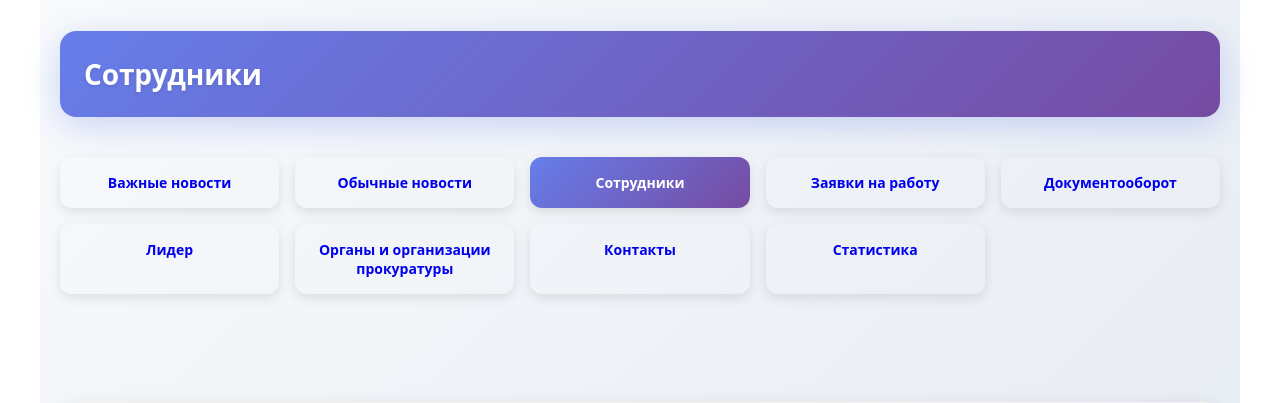
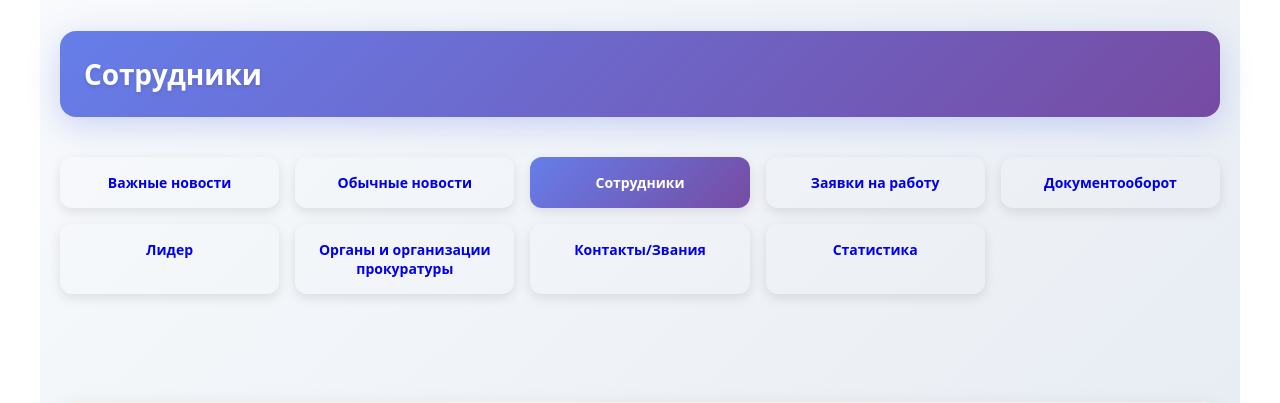
Before and after one commit to denis333rus/procuratyra, a Flask app: page /admin/employees in a window 1280 px wide. Shown: the part 154-557 px from the top of the page. Run offline with Flask 3, Linux system fonts and the light colour scheme; the visitor is signed in with stand-in values (Sample User, id 1); data that the repository does not hold is empty.

Commit message:
Update employees.html

```diff
--- a/templates/admin/employees.html
+++ b/templates/admin/employees.html
@@ -402,7 +402,7 @@
       <a href="/admin/docs" class="btn">Документооборот</a>
       <a href="/admin/leader" class="btn">Лидер</a>
       <a href="/admin/organs" class="btn">Органы и организации прокуратуры</a>
-      <a href="/admin/contacts" class="btn">Контакты</a>
+      <a href="/admin/contacts" class="btn">Контакты/Звания</a>
       <a href="/admin/stats" class="btn">Статистика</a>
     </nav>
 
```
